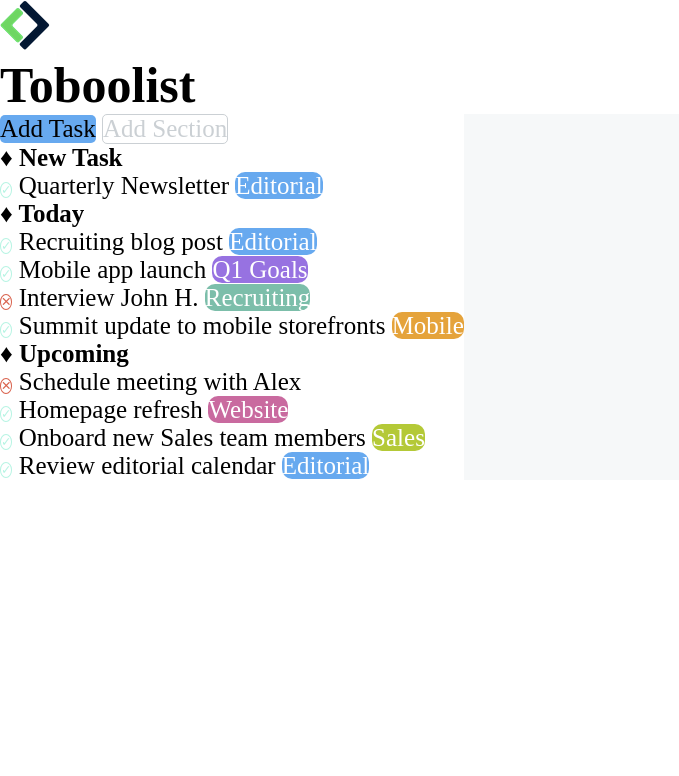
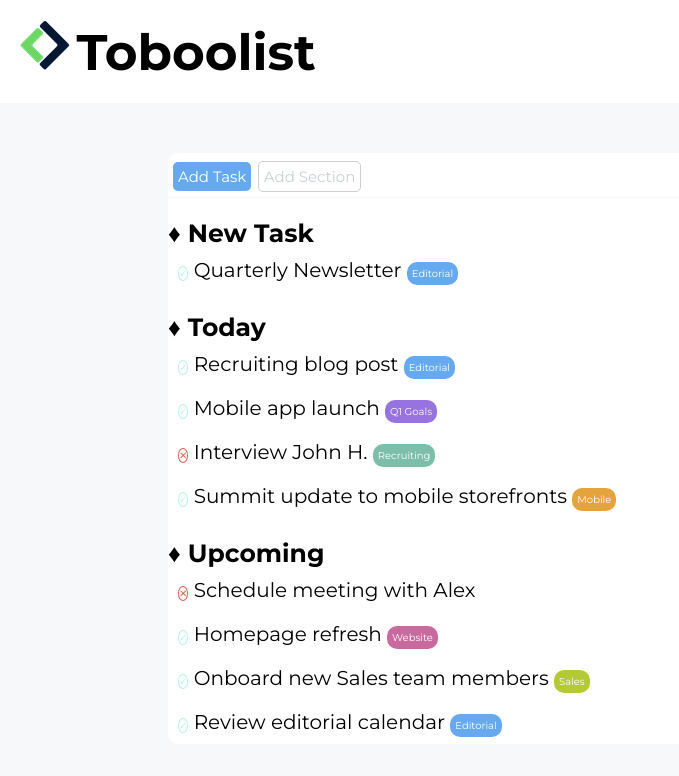
Before and after one commit to alexraduca01/html-css-toboolist, a plain HTML site: page index.html in a window 1280 px wide. Shown: the whole page, without its empty margins (0-679 px from the left). Drawn offline with Linux system fonts and the light colour scheme.

Commit message:
added shape and style

```diff
--- a/css/style.css
+++ b/css/style.css
@@ -54,18 +54,45 @@
 
 .nav-borders {
     border-radius: 5px;
+    font-size: 0.6em;
+    padding: 5px;
+    display: inline-block;
 }
 .section-borders {
     border-radius: 10px;
+    font-size: 0.5em;
+    padding: 5px;
 }
 
 /* Utility */
 body {
     font-size: 25px;
+    font-family: 'Montserrat', sans-serif;
+}
+header {
+    padding: 20px;
+}
+h1 {
+    display: inline;
 }
 main {
-    border-radius: 5px;
+    padding: 50px;
 }
-div {
-    display: inline-block;
+.container {
+    border-radius: 10px;
+    width: 80%;
+    margin: 0 auto;
 }
+nav {
+    margin-bottom: 20px;
+    padding: 5px;
+    border-bottom: 1px solid #f6f8f9;
+}
+section {
+    margin-bottom: 20px;
+}
+li {
+    padding: 10px;
+    font-size: 0.8em;
+    list-style: none;
+}
--- a/index.html
+++ b/index.html
@@ -5,6 +5,9 @@
         <meta charset="UTF-8">
         <meta name="viewport" content="width=device-width, initial-scale=1.0">
         <link rel="stylesheet" href="css/style.css">
+        <link rel="preconnect" href="https://fonts.googleapis.com">
+        <link rel="preconnect" href="https://fonts.gstatic.com" crossorigin>
+        <link href="https://fonts.googleapis.com/css2?family=Montserrat:wght@400;700&display=swap" rel="stylesheet">
         <title>Toboolist</title>
     </head>
 
@@ -16,10 +19,10 @@
             </div>
         </header>
         <main class="bg-grey">
-            <div class="bg-white">
+            <div class="bg-white container">
                 <!-- comandi di personalizzazione -->
                 <nav>
-                    <div class="bg-sky nav-borders">Add Task</div>
+                    <div class="bg-sky txt-white nav-borders">Add Task</div>
                     <div class="txt-grey nav-borders">Add Section</div>
                 </nav>
                 <!-- sezione "Task" -->
```
